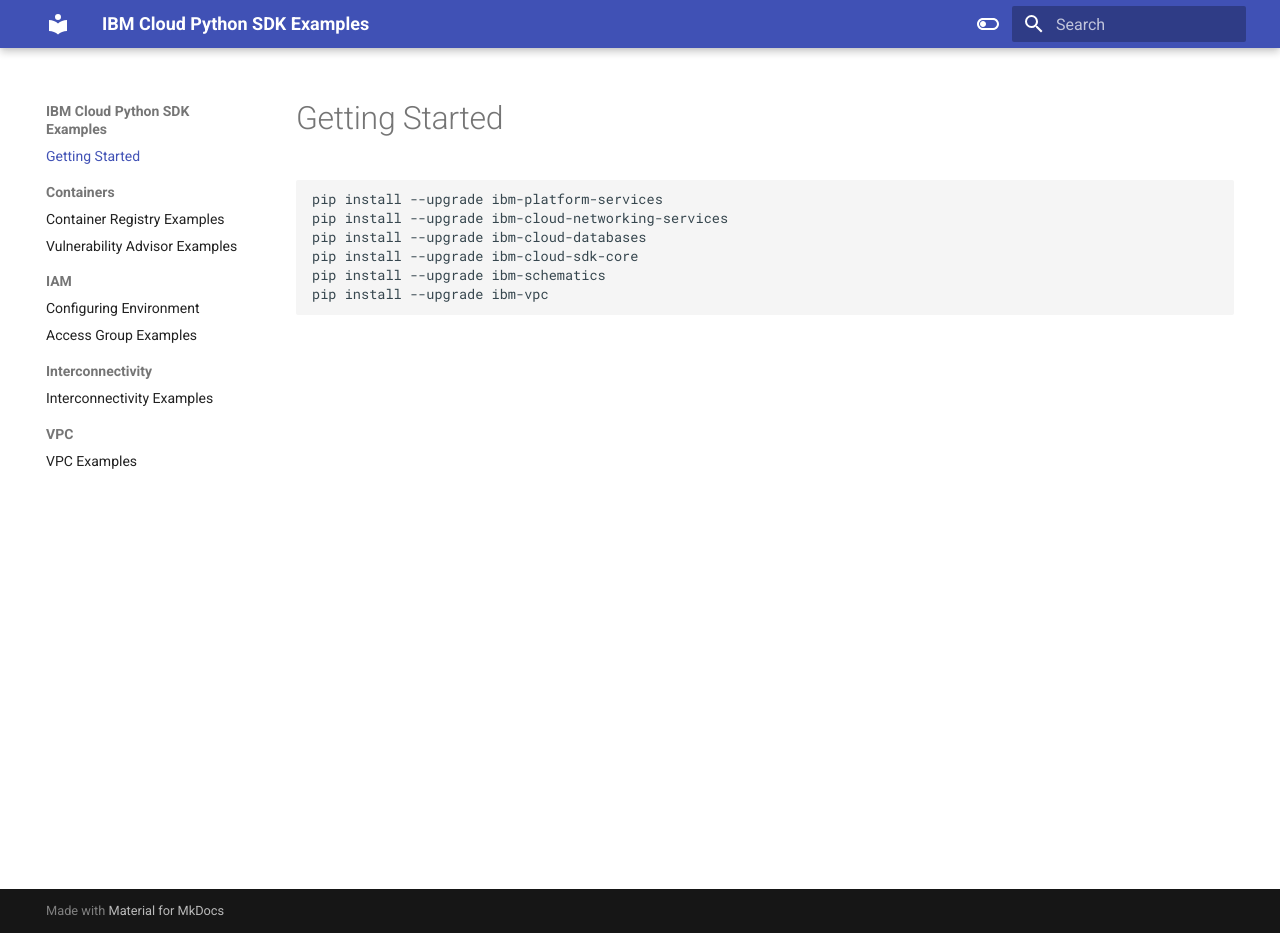
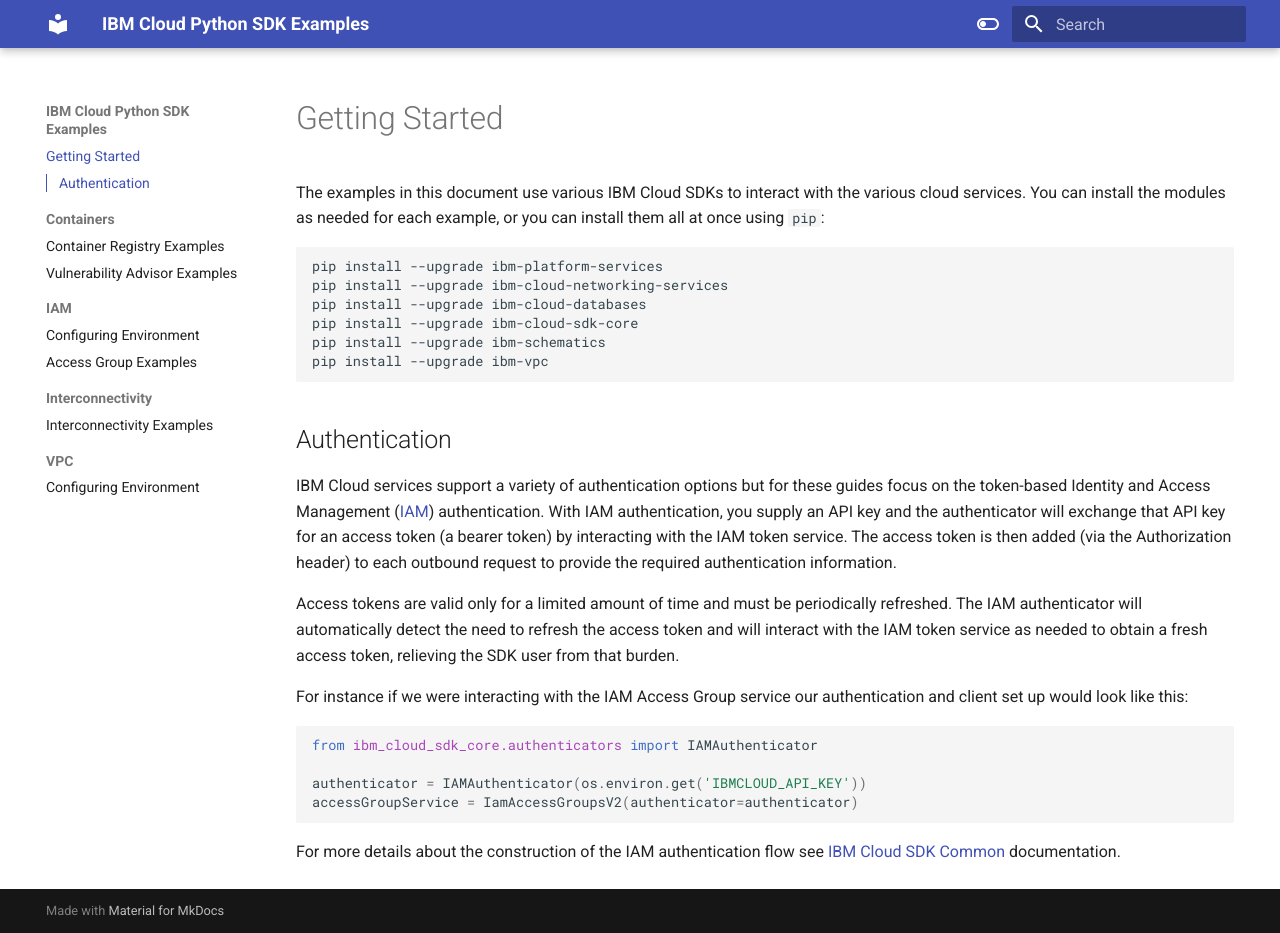
Before and after one commit to cloud-design-dev/ibmcloud-python-examples, an MkDocs documentation site: the page built from docs/index.md, in a window 1280 px wide and 933 px high. Built offline with MkDocs 1.6.1 and Material for MkDocs 9.7.7, drawn with Linux system fonts in a browser that asks for light colours.

````diff
--- a/docs/index.md
+++ b/docs/index.md
@@ -1,6 +1,6 @@
 # Getting Started
 
-
+The examples in this document use various IBM Cloud SDKs to interact with the various cloud services. You can install the modules as needed for each example, or you can install them all at once using `pip`:
 
 ```shell
 pip install --upgrade ibm-platform-services
@@ -10,3 +10,23 @@
 pip install --upgrade ibm-schematics
 pip install --upgrade ibm-vpc
 ```
+
+## Authentication
+
+IBM Cloud services support a variety of authentication options but for these guides focus on the token-based Identity and Access Management ([IAM][iam]) authentication. With IAM authentication, you supply an API key and the authenticator will exchange that API key for an access token (a bearer token) by interacting with the IAM token service. The access token is then added (via the Authorization header) to each outbound request to provide the required authentication information.
+
+Access tokens are valid only for a limited amount of time and must be periodically refreshed. The IAM authenticator will automatically detect the need to refresh the access token and will interact with the IAM token service as needed to obtain a fresh access token, relieving the SDK user from that burden.
+
+For instance if we were interacting with the IAM Access Group service our authentication and client set up would look like this:
+
+```python
+from ibm_cloud_sdk_core.authenticators import IAMAuthenticator
+
+authenticator = IAMAuthenticator(os.environ.get('IBMCLOUD_API_KEY'))
+accessGroupService = IamAccessGroupsV2(authenticator=authenticator)
+```
+
+For more details about the construction of the IAM authentication flow see [IBM Cloud SDK Common][ibm-sdk] documentation.
+
+[iam]: https://cloud.ibm.com/docs/account?topic=account-iamoverview
+[ibm-sdk]: https://github.com/IBM/python-sdk-core/blob/main/Authentication.md#identity-and-access-management-authentication-iam
````
Also changed, not shown: docs/IAM/access-groups.md (+1 -1 lines), docs/VPC/index.md (+31 -1 lines).
